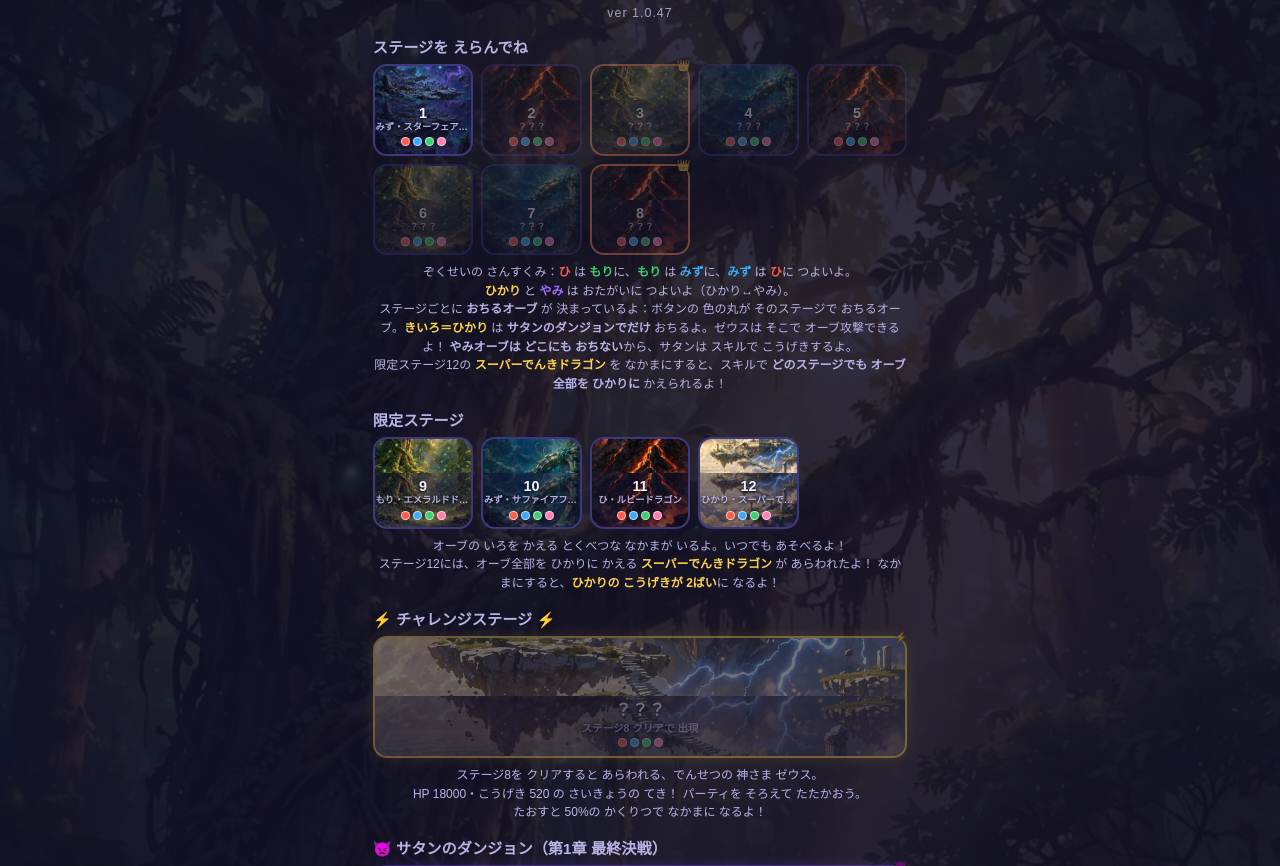
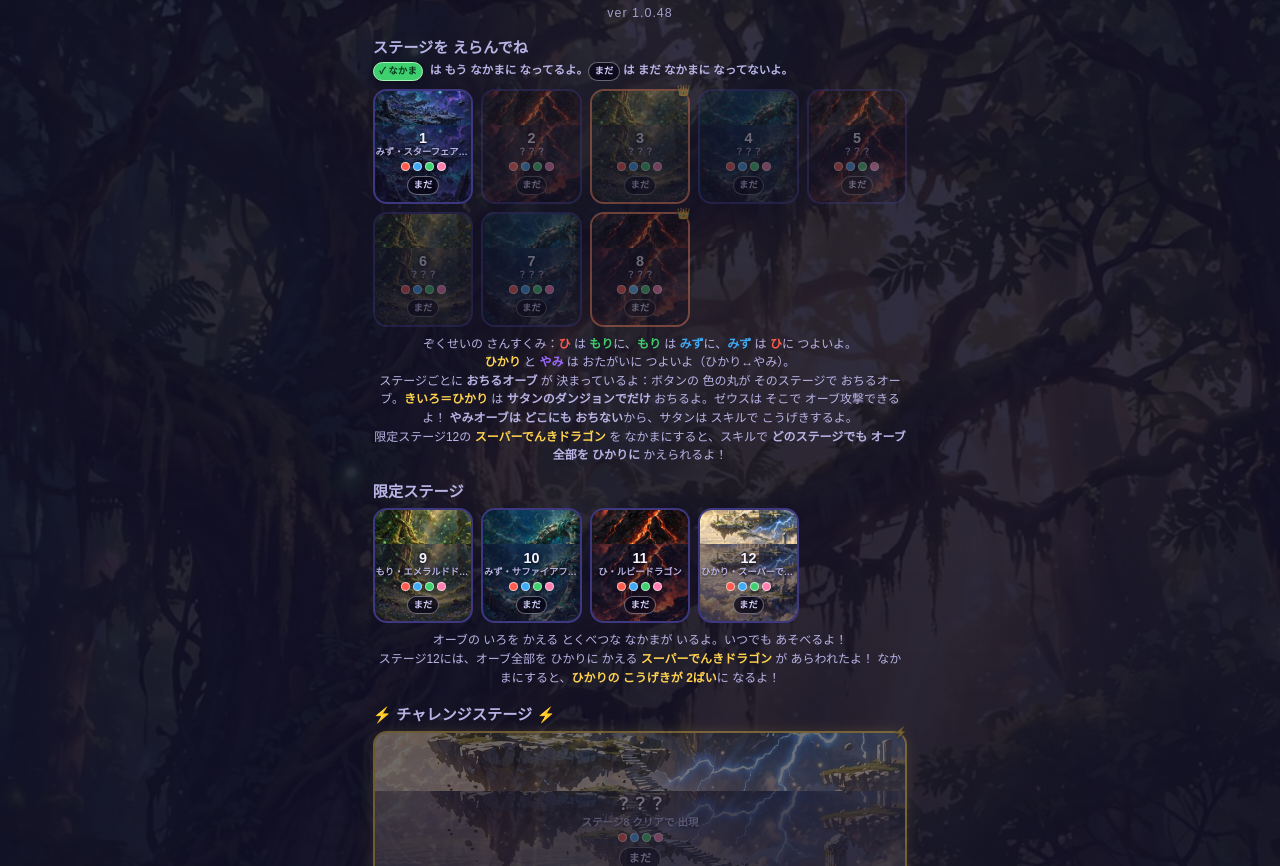
Before and after one commit to YUICHI-git-svg/yuiharuka-puzzle-game, a plain HTML site: page index.html in a window 1280 px wide. Shown: the part 86-952 px from the top of the page. Drawn offline with Linux system fonts and the light colour scheme.

Commit message:
ver 1.0.48: recruited badges on stage select

```diff
--- a/index.html
+++ b/index.html
@@ -46,6 +46,14 @@
   .stage-btn.cleared{border-color:var(--forest);}
   .stage-btn.locked{opacity:.38;}
   .stage-btn .crown{position:absolute;top:-7px;right:-2px;font-size:.68rem;color:var(--gold);}
+  /* なかま済みアイコン：そのステージの敵が もう仲間かどうかを
+     ボタン下部のピルで示す（みどり＝なかま済み／暗いピル＝まだ） */
+  .recruit{display:inline-flex;align-items:center;justify-content:center;gap:.15rem;font-size:.58rem;font-weight:900;line-height:1.15;padding:.18rem .34rem;border-radius:999px;white-space:nowrap;letter-spacing:.02em;}
+  .recruit.yes{background:var(--forest);color:#07331a;border:1px solid #a8f5bc;box-shadow:0 1px 6px rgba(0,0,0,.45);}
+  .recruit.no{background:rgba(8,6,24,.78);color:#d6d1ff;border:1px solid rgba(255,255,255,.38);}
+  .stage-btn .recruit{margin-top:.3rem;}
+  .stage-btn.challenge .recruit,.stage-btn.satan .recruit{font-size:.7rem;padding:.26rem .55rem;}
+  .recruit-legend{display:flex;align-items:center;gap:.4rem;font-size:.72rem;color:var(--sub);font-weight:700;margin:-.1rem 0 .5rem;line-height:1.4;}
   /* チャレンジステージ：ゼウス専用の大きな金枠ボタン */
   .stages.challenge{grid-template-columns:1fr;}
   .stage-btn.challenge{border-color:var(--gold);background:linear-gradient(180deg,#4a3a10,var(--panel) 78%);
@@ -315,9 +323,10 @@
   </div>
   <div class="wrap">
     <h1>ゆいとはるかのパズルゲーム</h1>
-    <div class="ver-line">ver 1.0.47</div>
+    <div class="ver-line">ver 1.0.48</div>
 
     <div class="sec-title">ステージを えらんでね</div>
+    <p class="recruit-legend"><span class="recruit yes">✓ なかま</span><span>は もう なかまに なってるよ。<span class="recruit no">まだ</span> は まだ なかまに なってないよ。</span></p>
     <div class="stages" id="stageGrid"></div>
     <p class="hint">ぞくせいの さんすくみ：<b style="color:var(--fire)">ひ</b> は <b style="color:var(--forest)">もり</b>に、<b style="color:var(--forest)">もり</b> は <b style="color:var(--water)">みず</b>に、<b style="color:var(--water)">みず</b> は <b style="color:var(--fire)">ひ</b>に つよいよ。<br><b style="color:var(--light)">ひかり</b> と <b style="color:var(--dark)">やみ</b> は おたがいに つよいよ（ひかり↔やみ）。<br>ステージごとに <b>おちるオーブ</b> が 決まっているよ：ボタンの 色の丸が そのステージで おちるオーブ。<b style="color:var(--light)">きいろ＝ひかり</b> は <b>サタンのダンジョンでだけ</b> おちるよ。ゼウスは そこで オーブ攻撃できるよ！ <b>やみオーブは どこにも おちない</b>から、サタンは スキルで こうげきするよ。<br>限定ステージ12の <b style="color:var(--light)">スーパーでんきドラゴン</b> を なかまにすると、スキルで <b>どのステージでも オーブ全部を ひかりに</b> かえられるよ！</p>
 
@@ -1276,7 +1285,7 @@ document.getElementById("seBtn").onclick=e=>{ seOn=!seOn; e.target.textContent="
 const $=id=>document.getElementById(id);
 /* バージョン：ホーム画面に小さく常時表示。公開のたびに末尾を+1する
    （1.0.31 → 1.0.32 → ...） */
-const APP_VER="1.0.47";
+const APP_VER="1.0.48";
 /* 限定ステージ（extra）は解放条件なしで最初から選べる。
    チャレンジステージは最終ボス（ステージ8）クリアで出現する */
 function stageUnlocked(st){ if(st.extra) return true; if(st.satan) return save().owned.includes("zeus"); if(st.challenge) return save().cleared.includes(8); if(st.n===1)return true; return save().cleared.includes(st.n-1)||save().cleared.includes(st.n); }
@@ -1294,12 +1303,16 @@ function renderHome(){
     const scFile=SCENE_FILE[STAGE_BG[st.n]];
     if(scFile) b.style.background="linear-gradient(rgba(18,15,44,.34),rgba(18,15,44,.58)),url("+scFile+") center/cover";
     const thumbHtml=scFile?'<span class="stage-thumb"><img src="'+scFile+'" alt=""></span>':"";
+    /* なかま済みアイコン：このステージの敵キャラを すでに仲間に
+       しているかどうか（save().owned に敵のIDが含まれるか）で出し分ける */
+    const isOwned=save().owned.includes(st.enemy);
+    const recruitHtml='<span class="recruit '+(isOwned?"yes":"no")+'">'+(isOwned?"✓ なかま":"まだ")+'</span>';
     if(st.satan){
-      b.innerHTML=thumbHtml+'<span class="crown">👿</span>'+(un?"サタン":"？？？")+"<small>"+(un?"やみ・HP 22000・第1章 最終ボス":"ゼウスを なかまにすると 追加される")+"</small>"+'<span class="orb-drops">'+orbDotsHTML(st)+'</span>';
+      b.innerHTML=thumbHtml+'<span class="crown">👿</span>'+(un?"サタン":"？？？")+"<small>"+(un?"やみ・HP 22000・第1章 最終ボス":"ゼウスを なかまにすると 追加される")+"</small>"+'<span class="orb-drops">'+orbDotsHTML(st)+'</span>'+recruitHtml;
     } else if(st.challenge){
-      b.innerHTML=thumbHtml+'<span class="crown">⚡</span>'+(un?"ゼウス":"？？？")+"<small>"+(un?"ひかり・HP 18000・さいきょうの神":"ステージ8 クリアで 出現")+"</small>"+'<span class="orb-drops">'+orbDotsHTML(st)+'</span>';
+      b.innerHTML=thumbHtml+'<span class="crown">⚡</span>'+(un?"ゼウス":"？？？")+"<small>"+(un?"ひかり・HP 18000・さいきょうの神":"ステージ8 クリアで 出現")+"</small>"+'<span class="orb-drops">'+orbDotsHTML(st)+'</span>'+recruitHtml;
     } else {
-      b.innerHTML=thumbHtml+(st.boss?'<span class="crown">👑</span>':"")+(st.disp||st.n)+"<small>"+(un?ATTR[e.attr].name+"・"+e.name:"？？？")+"</small>"+'<span class="orb-drops">'+orbDotsHTML(st)+'</span>';
+      b.innerHTML=thumbHtml+(st.boss?'<span class="crown">👑</span>':"")+(st.disp||st.n)+"<small>"+(un?ATTR[e.attr].name+"・"+e.name:"？？？")+"</small>"+'<span class="orb-drops">'+orbDotsHTML(st)+'</span>'+recruitHtml;
     }
     b.disabled=!un; b.onclick=()=>startBattle(st);
     $(st.extra?"extraGrid":st.satan?"satanGrid":st.challenge?"challengeGrid":"stageGrid").appendChild(b);
--- a/sw.js
+++ b/sw.js
@@ -1,4 +1,4 @@
-const CACHE_NAME = 'yuiharuka-puzzle-v47';
+const CACHE_NAME = 'yuiharuka-puzzle-v48';
 const ASSETS = [
   './',
   'index.html',
```
